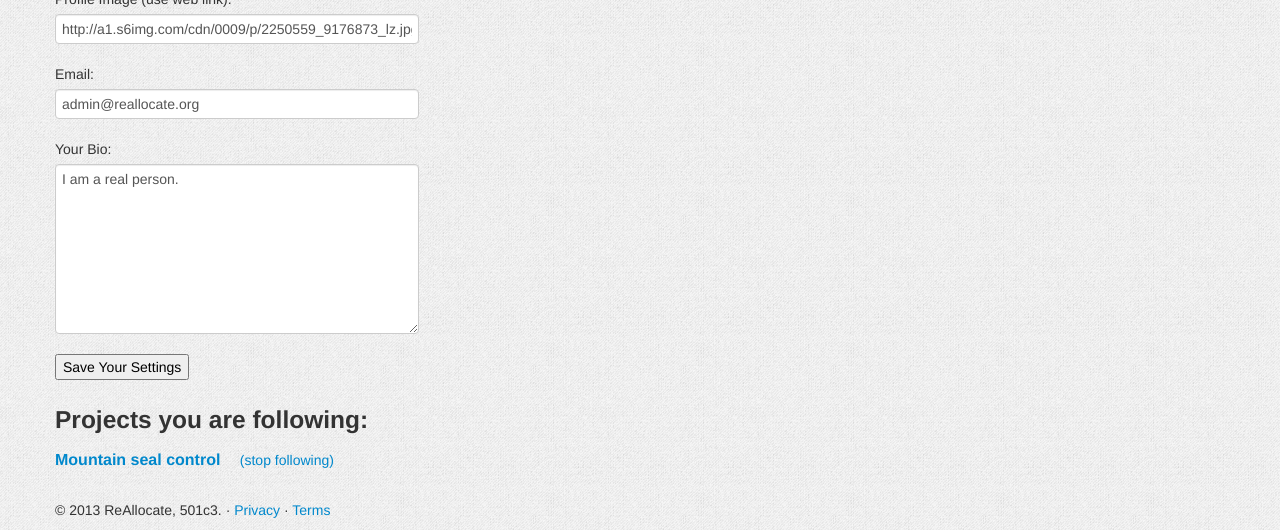
After one commit to reallocate/reallocate, a Django app: page /private in a window 1280 px wide. The commit adds this page. Shown: the part 306-836 px from the top of the page. Run offline with Django 3.2, Linux system fonts and the light colour scheme; a user stored in the database is signed in; data comes from the database, SQL or seed files in the repository; both versions use the stored data as it was after the commit; parts of the project's set-up code (start-up, migrations or seed data) failed here and were passed over; some libraries are stand-ins or nearby versions.

Commit message:
adding profile page - edit settings, list and unfollow followed projects, add topmsg to base_html

```diff
--- a/myproject/urls.py
+++ b/myproject/urls.py
@@ -22,10 +22,12 @@ urlpatterns = patterns('',
                        url(r'^opportunity/(.*?)$', 'website.views.view_opportunity', name='view_opportunity'),
                        url(r'^find-opportunity', 'website.views.opportunity_list', name='opportunity_list'),
 
-                       url(r'^ajax/follow_project', 'website.ajaxviews.follow_project', name='follow_project'),
+                       url(r'^ajax/modify_project_relation', 'website.ajaxviews.modify_project_relation', name='modify_project_relation'),
                        url(r'^login', 'website.views.login_user', name='login_user'),
 
-                       # url("^index", TemplateView.as_view(template_name='index.html'), name="mission"),
+                       # couldn't figure out how to make the o-auth pages not default send to /private
+                       # so what should be /profile is staying /private for now.
+                       url(r'^private$', 'website.views.profile', name='profile'),
 
                        # Admin site
                        url(r'^admin/', include(admin.site.urls)),
--- /dev/null
+++ b/website/base.py
@@ -0,0 +1,10 @@
+from website.models import UserProfile
+from django.http import HttpResponse, HttpResponseRedirect
+
+def get_current_userprofile(request):
+    try:
+        return UserProfile.objects.get(user=request.user)
+    except Exception, err:
+        if request.is_ajax():
+            return HttpResponse(json.dumps({'failure': 'no user'}), status=500)
+        return HttpResponse("error getting user profile")
--- a/website/models.py
+++ b/website/models.py
@@ -71,14 +71,13 @@ class UserProfile(models.Model):
     user = models.OneToOneField(User)
     bio = models.CharField(max_length=2000, blank=True)
     followed_projects = models.ManyToManyField(Project, blank=True)
+    media_url = models.CharField(max_length=2000, blank=True)
     # engaged_opportunities = models.ManyToManyField(Opportunity, blank=True)
-    # engaged_projects = models.ManyToManyField(Project, blank=True)
     # skills
     # interests
 
     def __str__(self):
         return "%s's profile" % self.user
-
 
 def create_user_profile(sender, instance, created, **kwargs):
     if created:
--- a/website/static/css/main.css
+++ b/website/static/css/main.css
@@ -49,3 +49,11 @@ body {
 .form-title {
     margin-left: 30px;
 }
+
+.topmsg{
+    margin-top:20px;
+    margin-bottom:20px;
+    font-size:20px;
+    font-weight:bold;
+    color: red;
+}
--- a/website/static/js/main.js
+++ b/website/static/js/main.js
@@ -6,17 +6,34 @@ $(document).ready(function() {
    });
 
    $(".follow-project").click(function(){
-        project_id = $(this).attr("project-id");
+      modify_project_relation(this, 'follow');
+   })
+
+   $(".unfollow-project").click(function(){
+      if (!confirm("Are you sure you want to stop following this project?")){
+         return;
+      }
+      modify_project_relation(this, 'unfollow');
+   })
+
+var modify_project_relation = function(elem, action){
+   project_id = $(elem).attr("project-id");
    $.ajax({
-                url : '/ajax/follow_project?project_id=' + project_id,
-                data : { 'project_id': project_id },
+            url : '/ajax/modify_project_relation',
+            data : { 'project_id': project_id, 'action': action},
             success :function(res){
-                    console.log("success - add message reminder to this");
+               if (action == 'follow'){
+                  alert("You have succesfully followed this project");
+               }
+               else if(action == 'unfollow'){
+                  alert("You have succesfully unfollowed this project");
+               }
             },
             error : function(res){
+               alert("failure to follow/unfollow");
             }
    });
-    });
+}
 
    $('.opportunity_container').click(function() {
       window.location.href = '/opportunity/' +  $(this).attr('opportunity_id');
--- /dev/null
+++ b/website/templates/profile.html
@@ -0,0 +1,66 @@
+{% extends 'theme/base.html' %}
+
+{% block extra_css %}
+    <style>
+        .project-name{
+            font-size:16px;
+            font-weight:800;
+        }
+        input, textarea{
+            width:350px;
+        }
+    </style>
+{% endblock %}
+
+{% block maincontent %}
+    <h1>Your Profile </h1>
+
+    <form id='profile_form' method=POST>
+
+        <div class='control-group'>
+            {% if user_profile.media_url|default:'' != '' %}
+            <div class='control-group'>
+                <div style="width: 150px; height: 150px;">
+                    <img src="{{ user_profile.media_url }}" style='max-height:150px;max-width:150px;'/>
+                </div>
+            </div>
+            {% endif %}
+            <label for='media_url'>Profile Image (use web link): </label>
+            <input type='text' id='media_url' name='media_url' value='{{ user_profile.media_url }}'/>
+        </div>
+
+        <div class='control-group'>
+            <label for='email'>Email: </label>
+            <input type='text' id='email' name='email' value='{{ user_profile.user.email }}'/>
+        </div>
+        <div class='control-group'>
+            <label for='bio'>Your Bio: </label>
+            <textarea id='bio' name='bio' rows="8" cols="80">{{ user_profile.bio }}</textarea>
+        </div>
+        <div class='control-group'>
+            <input type='submit' id='save' value='Save Your Settings'/>
+        </div>
+    </form>
+
+    <h3>Projects you are following:</h3>
+    {% if user_profile.followed_projects.count == 0 %}
+        You aren't following any projects<br/><br/>
+    {% endif %}
+
+    {% for project in user_profile.followed_projects.all %}
+        <div class='control-group'>
+            <a href='/project/{{ project.id }}' class='project-name'>{{ project.name }}</a>&nbsp;&nbsp;&nbsp;&nbsp;
+            <a href='#' class='unfollow-project' project-id='{{ project.id }}'>(stop following)</a>
+        </div>
+    {% endfor %}
+
+{% endblock %}
+
+
+{% block bottomscript %}
+    <script>
+        $(".unfollow-project").click(function(){
+            $(this).parents(".control-group").hide();
+        });
+    </script>
+{% endblock %}
--- a/website/templates/theme/base.html
+++ b/website/templates/theme/base.html
@@ -41,6 +41,10 @@
 {% endblock %}
 
 <div class="container main_container">
+
+    {% if topmsg|default:'' != ''%}
+        <div class='topmsg'>{{ topmsg }}</div>
+    {% endif %}
 
     {% block maincontent %}
     {% endblock %}
--- a/website/views.py
+++ b/website/views.py
@@ -8,18 +8,25 @@ from django.contrib.auth.models import User
 from django.views.decorators.csrf import csrf_exempt, csrf_protect
 
 from website.lib.ses_email import send_email
-from models import UserProfile
-from models import Project
-from models import Opportunity
-from models import Update
-
-from website.models import ProjectForm, OpportunityForm, Project, Opportunity
-
+from website.models import ProjectForm, OpportunityForm, Project, Opportunity, Update, UserProfile
+import website.base as base
 
 @login_required
-def private(request):
-    return render_to_response('private.html', {
-        'a': 'a',
+@csrf_exempt
+def profile(request):
+    user_profile = base.get_current_userprofile(request)
+    topmsg = None
+
+    if request.method == "POST":
+        user_profile.user.email = request.POST.get("email")
+        user_profile.bio = request.POST.get("bio")
+        user_profile.media_url = request.POST.get("media_url")
+        user_profile.save()
+        topmsg = 'Your settings have been saved'
+
+    return render_to_response('profile.html', {
+        'user_profile': user_profile,
+        'topmsg': topmsg,
     }, context_instance=RequestContext(request))
 
 def login_page(request):
```
Also changed, not shown: website/ajaxviews.py (+9 -6 lines), website/fixtures/initial_data.json (+12 -2 lines), website/templates/private.html (deleted, +0 -21 lines). Lines whose indentation alone changed are shown as unchanged.
